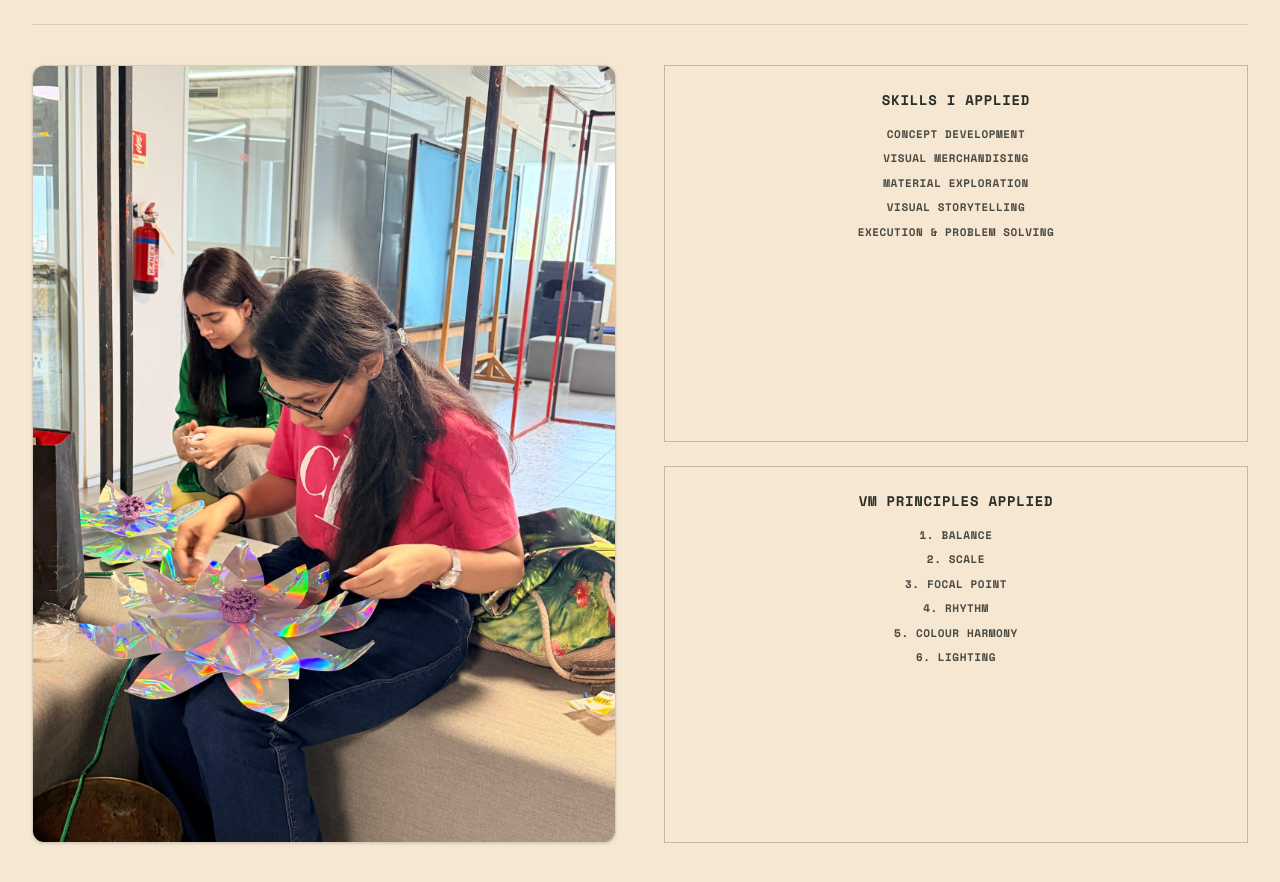
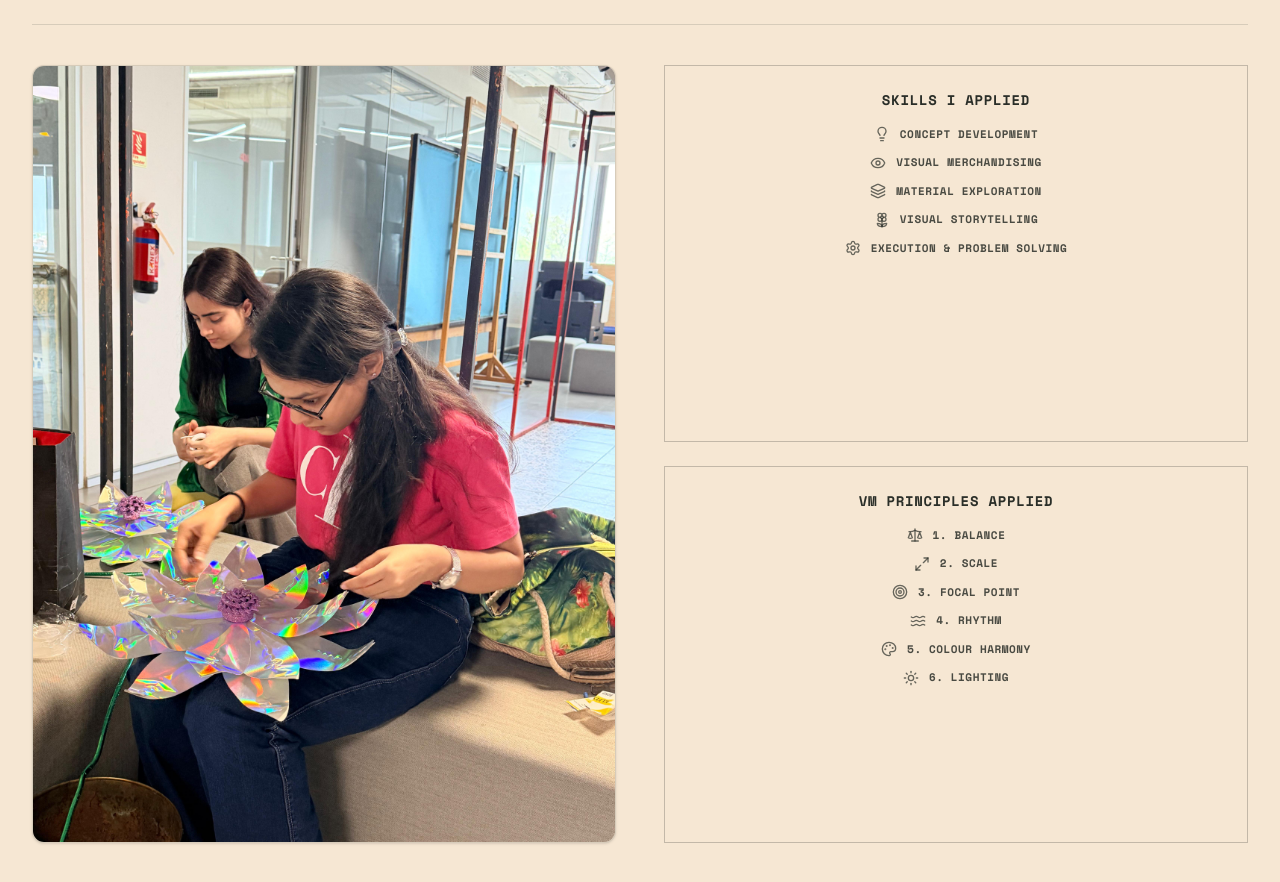
Before and after one commit to srishtij200/srishti, a React (Vite) app: page /projects/visual-merchandising in a window 1280 px wide. Shown: the part 5742-6624 px from the top of the page. Built offline with nearby package versions, Linux system fonts and the light colour scheme; no server answers.

Commit message:
project2 page5: add icons to skills and principles lists

```diff
--- a/src/pages/ProjectVisualMerchandisingPage.tsx
+++ b/src/pages/ProjectVisualMerchandisingPage.tsx
@@ -2,9 +2,24 @@ import React from 'react';
 import { Link } from 'react-router-dom';
 import {
   ArrowLeft,
-  ArrowDown
+  ArrowDown,
+  Lightbulb,
+  Eye,
+  Layers,
+  Flower2,
+  Settings,
+  Scale,
+  Maximize2,
+  Target,
+  Waves,
+  Palette,
+  Sun
 } from 'lucide-react';
 import { portfolioData } from '../data/portfolioData';
+
+const vmIconMap: Record<string, React.ComponentType<{ className?: string }>> = {
+  Lightbulb, Eye, Layers, Flower2, Settings, Scale, Maximize2, Target, Waves, Palette, Sun
+};
 
 export const ProjectVisualMerchandisingPage: React.FC = () => {
   const { projectVM: vm } = portfolioData;
@@ -359,24 +374,36 @@ export const ProjectVisualMerchandisingPage: React.FC = () => {
                   <div className="font-mono-code text-sm font-bold uppercase tracking-wider text-[var(--c-ink)] text-center mb-4">
                     {u.p5SkillsHeader}
                   </div>
-                  <ul className="space-y-2">
-                    {vm.page5SkillsAndPrinciples.skillsApplied.map((sk, idx) => (
-                      <li key={idx} className="font-mono-code text-[11px] font-bold uppercase tracking-wider text-[var(--c-ink)]/85 text-center">
-                        {sk.title}
-                      </li>
-                    ))}
+                  <ul className="space-y-3">
+                    {vm.page5SkillsAndPrinciples.skillsApplied.map((sk, idx) => {
+                      const Icon = vmIconMap[sk.icon] ?? Lightbulb;
+                      return (
+                        <li key={idx} className="flex items-center justify-center gap-2.5">
+                          <Icon className="w-4 h-4 text-[var(--c-ink)]/70 shrink-0" />
+                          <span className="font-mono-code text-[11px] font-bold uppercase tracking-wider text-[var(--c-ink)]/85">
+                            {sk.title}
+                          </span>
+                        </li>
+                      );
+                    })}
                   </ul>
                 </div>
                 <div className="border border-[var(--c-ink)]/25 bg-[var(--c-bg)] rounded-none px-6 py-6 flex-1">
                   <div className="font-mono-code text-sm font-bold uppercase tracking-wider text-[var(--c-ink)] text-center mb-4">
                     {u.p5PrinciplesHeader}
                   </div>
-                  <ul className="space-y-2">
-                    {vm.page5SkillsAndPrinciples.vmPrinciplesApplied.map((p, idx) => (
-                      <li key={idx} className="font-mono-code text-[11px] font-bold uppercase tracking-wider text-[var(--c-ink)]/85 text-center">
-                        {p.number}. {p.name}
-                      </li>
-                    ))}
+                  <ul className="space-y-3">
+                    {vm.page5SkillsAndPrinciples.vmPrinciplesApplied.map((p, idx) => {
+                      const Icon = vmIconMap[p.icon] ?? Scale;
+                      return (
+                        <li key={idx} className="flex items-center justify-center gap-2.5">
+                          <Icon className="w-4 h-4 text-[var(--c-ink)]/70 shrink-0" />
+                          <span className="font-mono-code text-[11px] font-bold uppercase tracking-wider text-[var(--c-ink)]/85">
+                            {p.number}. {p.name}
+                          </span>
+                        </li>
+                      );
+                    })}
                   </ul>
                 </div>
               </div>
```
